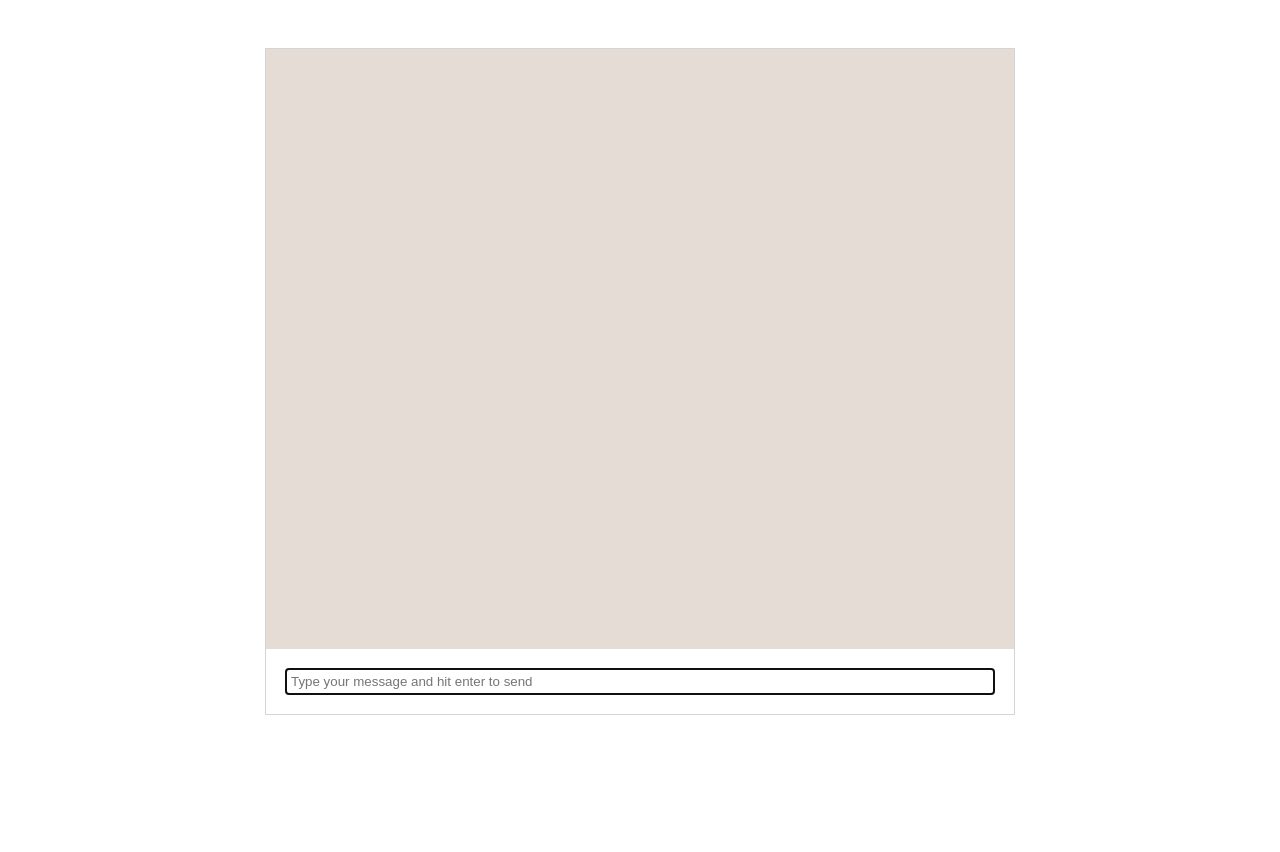
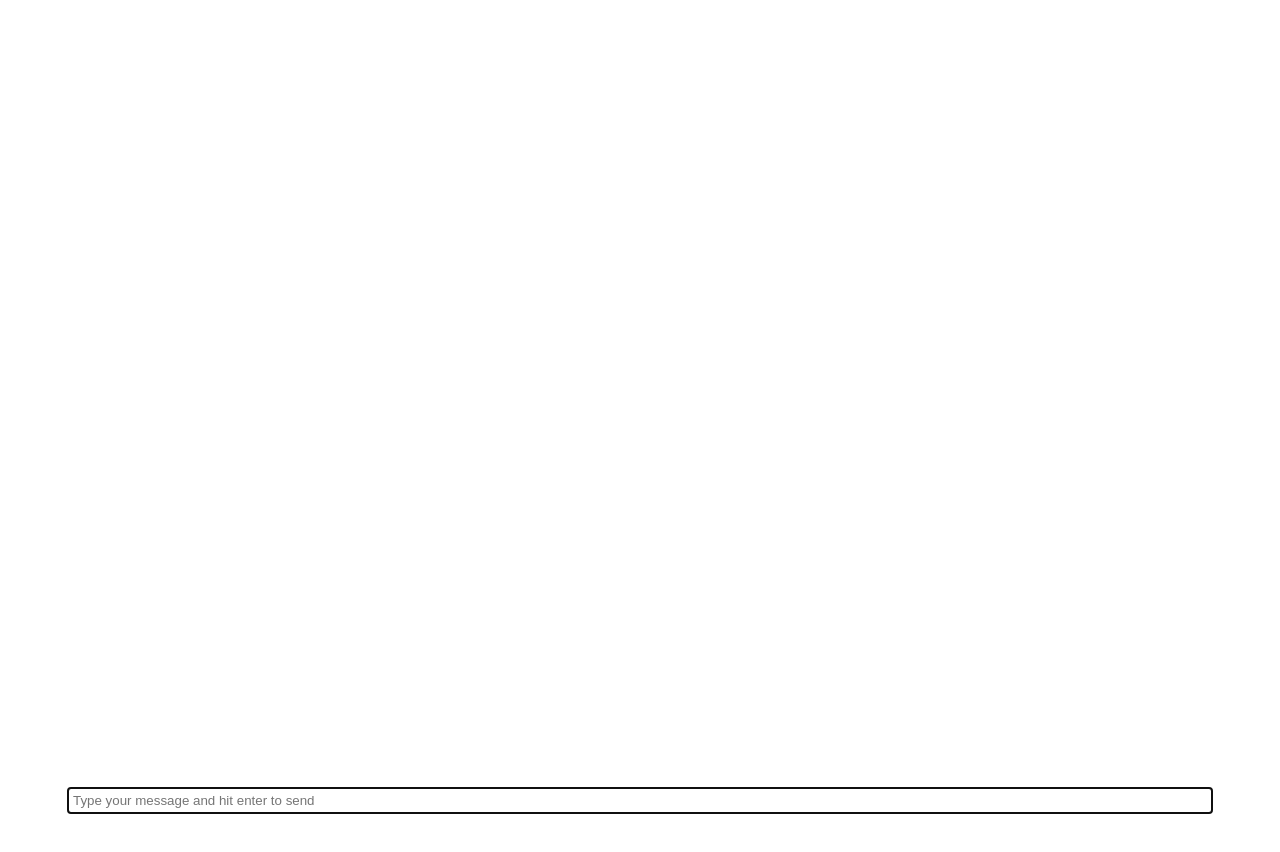
Before and after one commit to yalla-coop/nightingale, a React (Create React App) app in the folder client/: page /chat in a window 1280 px wide. Shown: the top 852 px of the page. Before the commit the page ends 800 px from the top, so only its background shows below. Built offline with nearby package versions, Linux system fonts and the light colour scheme; no server answers; a web font is replaced by a local one.

Commit message:
styling chatWindow, ConversationView and MessageBox

```diff
--- a/client/src/Components/Pages/Chat/index.style.js
+++ b/client/src/Components/Pages/Chat/index.style.js
@@ -1,16 +1,13 @@
 import styled from "styled-components";
 
 export const ChatWindow = styled.div`
-  width: 750px;
   margin: auto;
-  border: 1px solid #d5d5d5;
 `;
 
 export const ConversationView = styled.div`
   width: 100%;
-  min-height: 600px;
+  min-height: 90vh;
   padding: 20px 40px;
-  background-color: #e5ddd5;
 `;
 
 export const MessageBox = styled.div`
```
